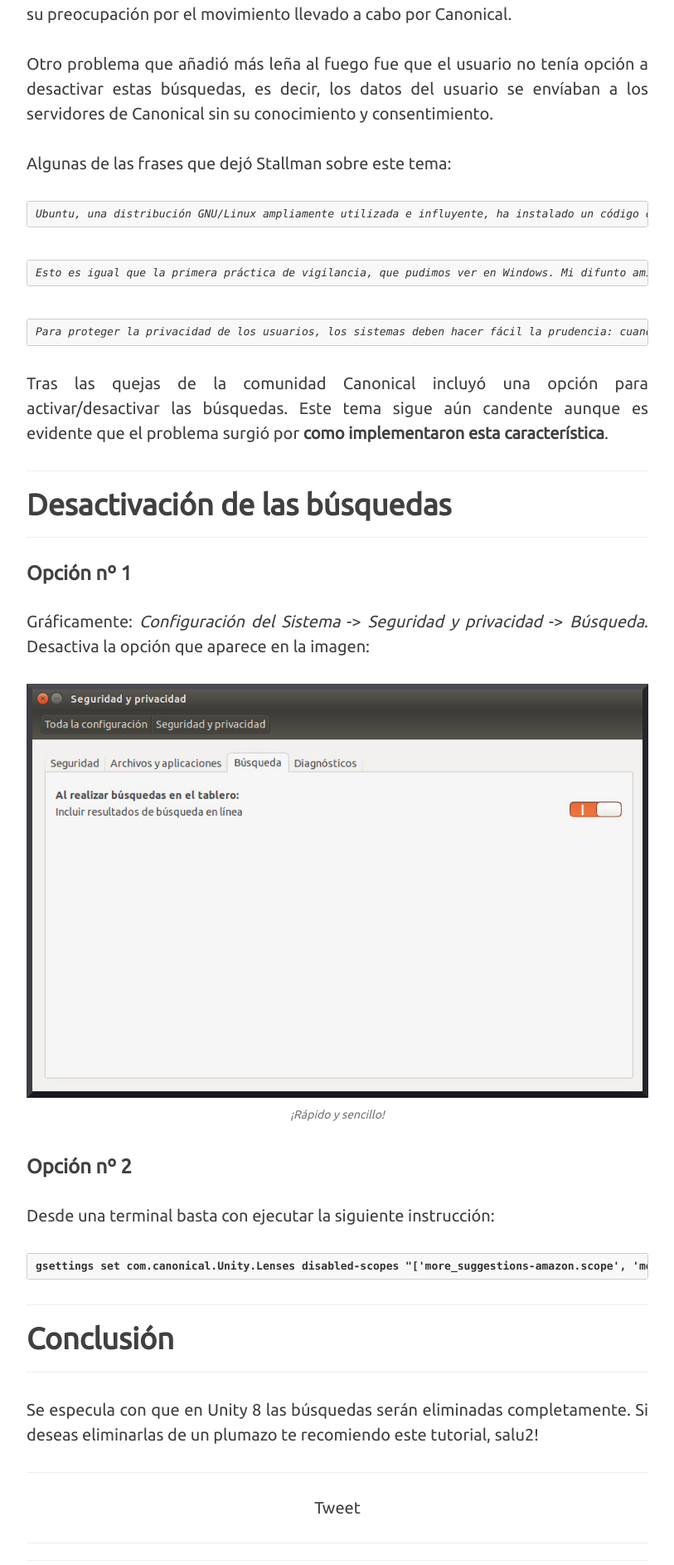
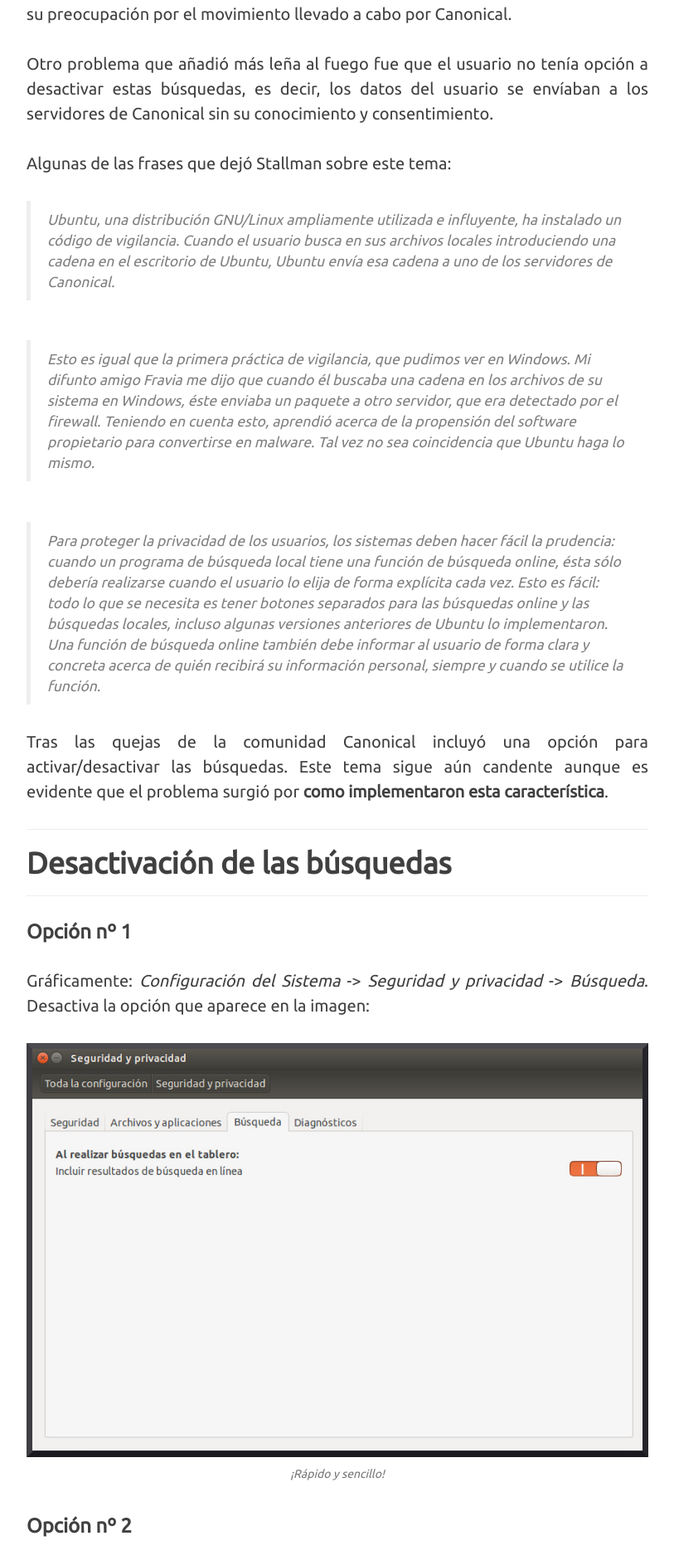
Before and after one commit to R12Leal/R12Leal.github.io, a Jekyll site: the page built from _posts/2015-11-20-desactivar-busquedas-comerciales-ubuntu.markdown, in a window 1280 px wide. Shown: the part 1138-3024 px from the top of the page at 83% size, without its empty margins (233-1046 px from the left). Built offline with Jekyll 4.4.1, drawn with Linux system fonts in a browser that asks for light colours; nearby versions of some CDN libraries; comment, search, counter and statistics services are not loaded.

Commit message:
Update 07/01/2016

```diff
--- a/_posts/2015-11-20-desactivar-busquedas-comerciales-ubuntu.markdown
+++ b/_posts/2015-11-20-desactivar-busquedas-comerciales-ubuntu.markdown
@@ -20,17 +20,17 @@
 <p>Otro problema que añadió más leña al fuego fue que el usuario no tenía opción a desactivar estas búsquedas, es decir, los datos del usuario se envíaban a los servidores de Canonical sin su conocimiento y consentimiento.</p>
 <p>Algunas de las frases que dejó Stallman sobre este tema:</p>
 <p>
-<i><pre>
+<blockquote>
 Ubuntu, una distribución GNU/Linux ampliamente utilizada e influyente, ha instalado un código de vigilancia. Cuando el usuario busca en sus archivos locales introduciendo una cadena en el escritorio de Ubuntu, Ubuntu envía esa cadena a uno de los servidores de Canonical.
-</pre></i>
+</blockquote>
 <br />
-<i><pre>
+<blockquote>
 Esto es igual que la primera práctica de vigilancia, que pudimos ver en Windows. Mi difunto amigo Fravia me dijo que cuando él buscaba una cadena en los archivos de su sistema en Windows, éste enviaba un paquete a otro servidor, que era detectado por el firewall. Teniendo en cuenta esto, aprendió acerca de la propensión del software propietario para convertirse en malware. Tal vez no sea coincidencia que Ubuntu haga lo mismo.
-</pre></i>
+</blockquote>
 <br />
-<i><pre>
+<blockquote>
 Para proteger la privacidad de los usuarios, los sistemas deben hacer fácil la prudencia: cuando un programa de búsqueda local tiene una función de búsqueda online, ésta sólo debería realizarse cuando el usuario lo elija de forma explícita cada vez. Esto es fácil: todo lo que se necesita es tener botones separados para las búsquedas online y las búsquedas locales, incluso algunas versiones anteriores de Ubuntu lo implementaron. Una función de búsqueda online también debe informar al usuario de forma clara y concreta acerca de quién recibirá su información personal, siempre y cuando se utilice la función.
-</pre></i>
+</blockquote>
 <p>Tras las quejas de la comunidad Canonical incluyó una opción para activar/desactivar las búsquedas. Este tema sigue aún candente aunque es evidente que el problema surgió por <strong>como implementaron esta característica</strong>.</p>
 <hr />
 <h2 class="section-heading">Desactivación de las búsquedas</h2>
```
